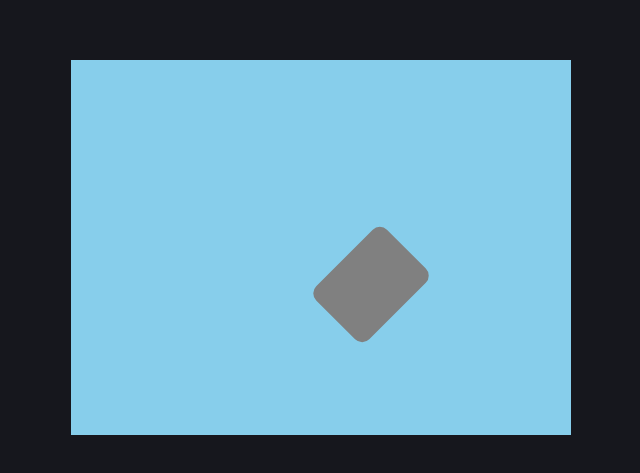
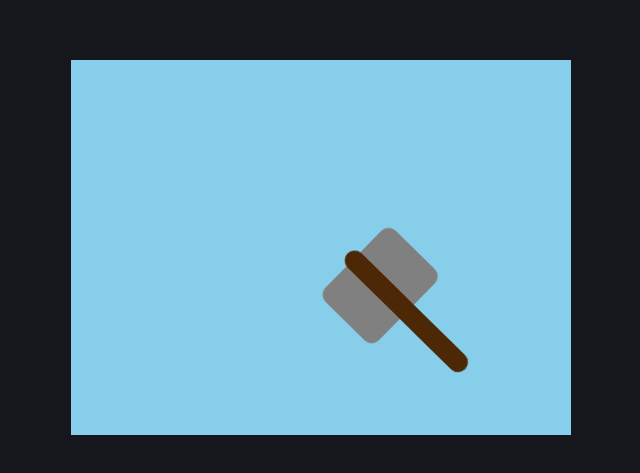
Before and after one commit to Cyri0/animations-gy1, a React (Vite) app: page / in a window 1280 px wide. Shown: the part 153-626 px from the top of the page, without its empty margins (319-959 px from the left). Built offline with nearby package versions, Linux system fonts and the light colour scheme.

Commit message:
Enhance Hammer component styling with animation effects

```diff
--- a/src/components/Hammer/Hammer.module.css
+++ b/src/components/Hammer/Hammer.module.css
@@ -6,12 +6,34 @@
 }
 
 .hammer{
+    transform: rotate(-45deg);
     width: 20%;
     aspect-ratio: 4 / 3;
     background: gray;
     border-radius: 10px;
+    top: 40%;
+    left: 70%;
     position: absolute;
-    top: 50%;
+    animation: hammerAnim;
+    animation-direction: reverse;
+    animation-duration: 2s;
+    animation-iteration-count: infinite;
+    transform-origin: 50% 220%;
+}
+
+.hammer:before{
+    transform: translate(-50%, -5%);
+    content: "";
+    width: 20%;
+    height: 220%;
+    background: rgb(77, 40, 6);
+    border-radius: 10px;
     left: 50%;
-    transform: rotate(-45deg);
+    position: absolute;
+    z-index: -1;
 }
+
+@keyframes hammerAnim {
+    0% { transform: rotate(-45deg); }
+    50% { transform: rotate(-90deg); }
+}
```
